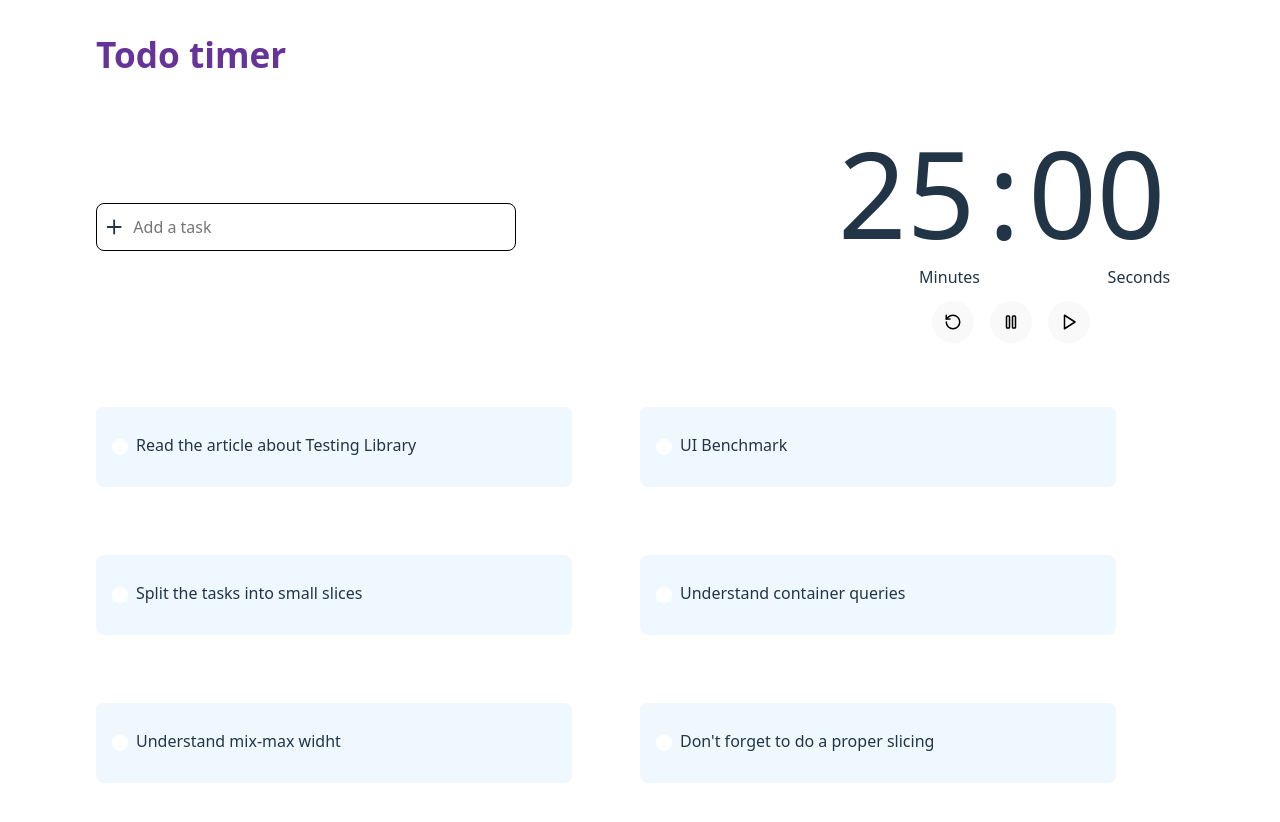
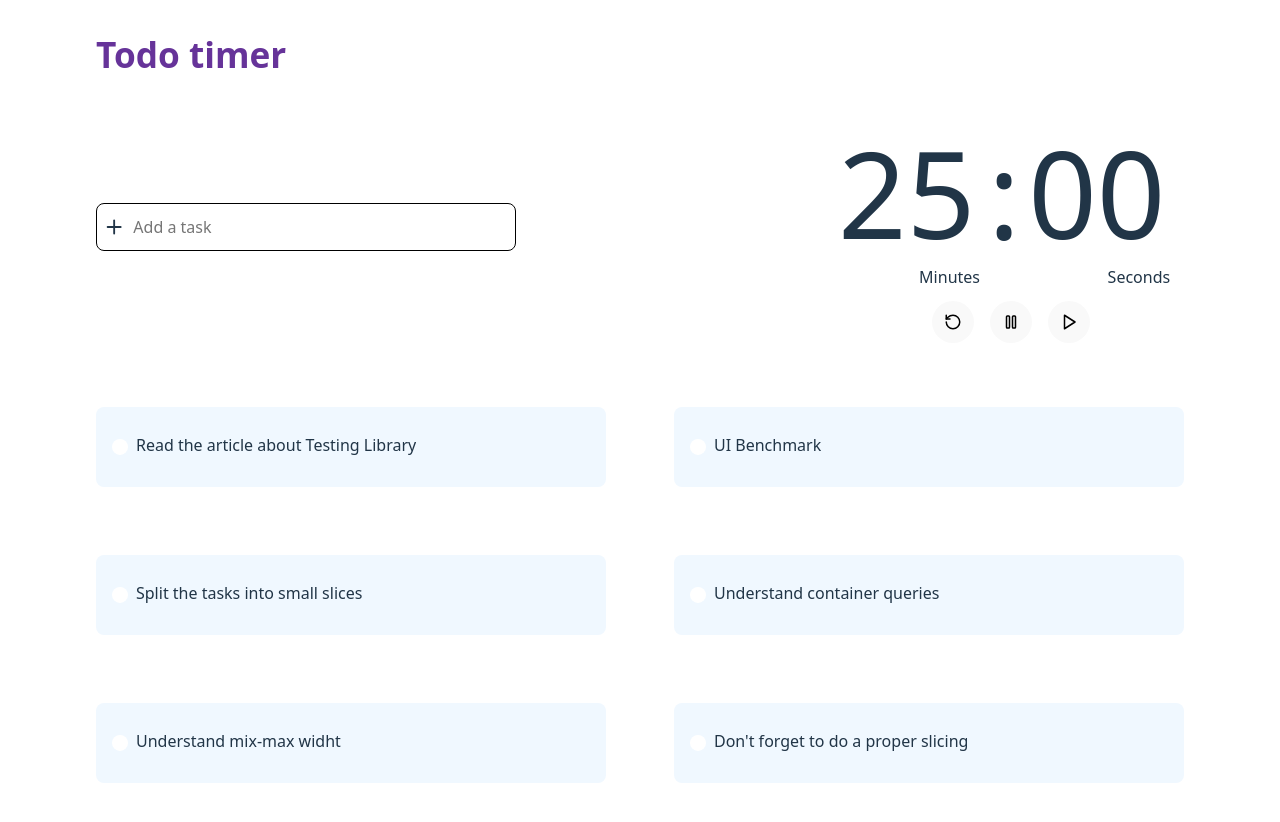
Before and after one commit to meegido/todo-timer, a React (Vite) app: page / in a window 1280 px wide. Shown: the top 822 px of the page. Built offline with nearby package versions, Linux system fonts and the light colour scheme.

Commit message:
some styling on rendering cards

```diff
--- a/src/components/todo-item/todo-item.module.css
+++ b/src/components/todo-item/todo-item.module.css
@@ -13,23 +13,26 @@
   align-items: center;
   gap: 8px;
   flex: 1 1 calc(33.333% - 16px);
-  min-width: 324px;
-  max-width: 494px;
-  width: 100%;
+  max-width: 550px;
   height: 80px;
   background: aliceblue;
   padding: 2rem 1rem;
   border-radius: 8px;
 
-  @media (min-width: 1200px) {
-    min-width: 456px;
-    /* max-width: 512px; */
-    max-width: 476px;
+  @media (min-width: 1440px) {
+    max-width: 550px;
+  }
+
+  @media (min-width: 1520px) {
+    max-width: 414px;
   }
 
   @media (min-width: 1920px) {
-    min-width: 456px;
-    max-width: 512px;
+    max-width: 466px;
+  }
+
+  @media (min-width: 2560px) {
+    max-width: 636px;
   }
 }
 
@@ -76,9 +79,14 @@
 .todo__title,
 .done {
   cursor: pointer;
-  text-wrap: wrap;
   font-size: 16px;
   line-height: 1.8;
+  /* to adapt the text when there's
+  no container space and truncate the text.
+  Overflow other than visible, sets the min width to 0 */
+  overflow: hidden;
+  white-space: nowrap;
+  text-overflow: ellipsis;
 }
 
 .done {
--- a/src/todo-timer.module.css
+++ b/src/todo-timer.module.css
@@ -2,7 +2,6 @@ main {
   display: flex;
   flex-direction: column;
   height: 100vh;
-
   width: var(--container-width);
 }
 
--- a/src/todo-timer.tsx
+++ b/src/todo-timer.tsx
@@ -47,10 +47,7 @@ function TodoTimer() {
           />
           <Timer />
         </section>
-
-        <section className={styles.list__wrapper}>
-          <TodoList todos={todos} onUpdateTodo={handleUpdateTodo} />
-        </section>
+        <TodoList todos={todos} onUpdateTodo={handleUpdateTodo} />
       </TimerProvider>
     </main>
   );
```
Also changed, not shown: 1 other file (tests, documents, lock files or other folders).
